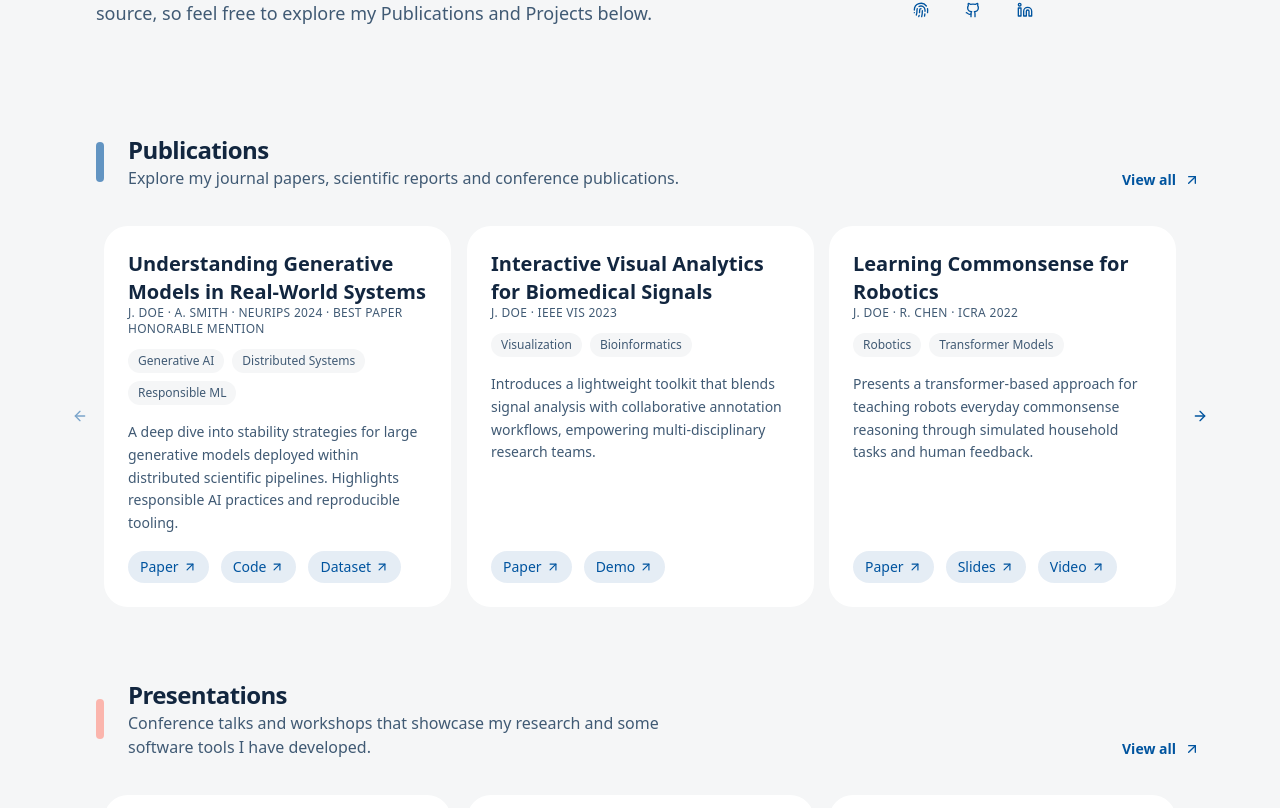
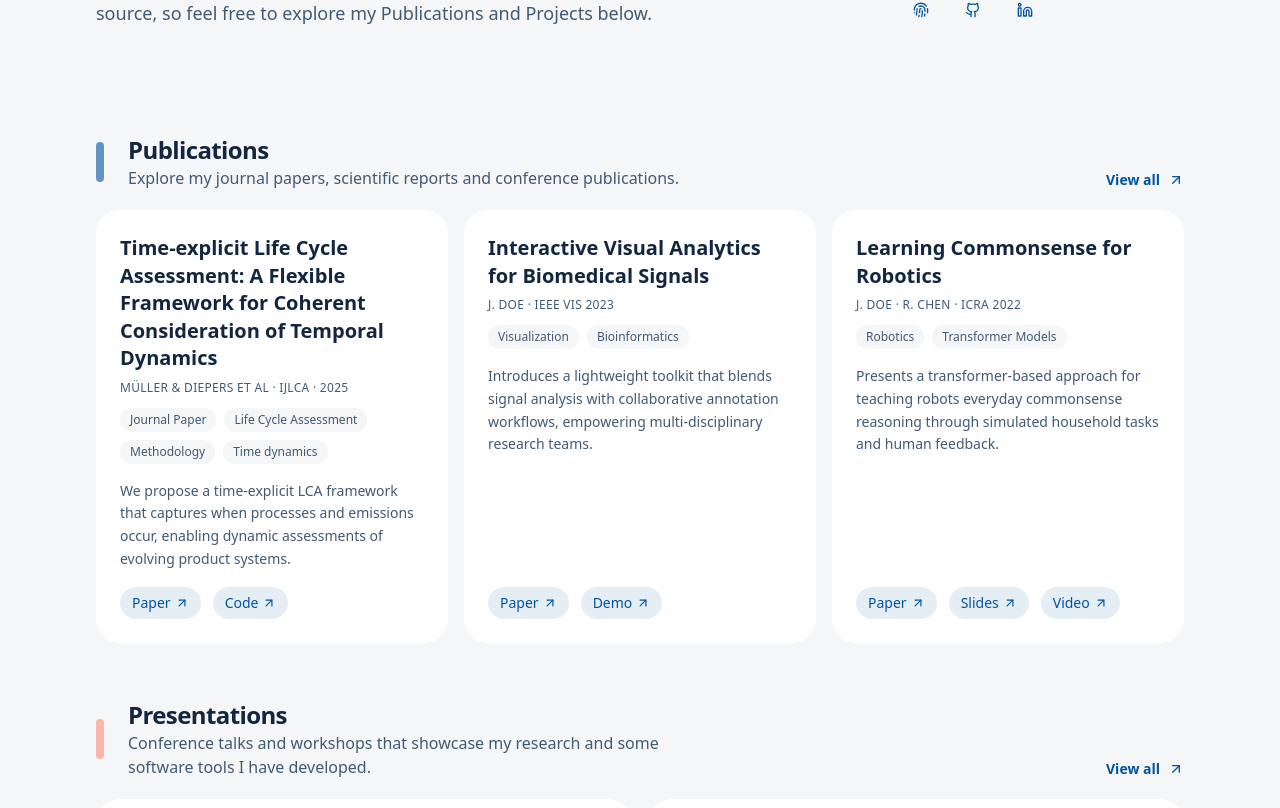
Before and after one commit to TimoDiepers/nextjs-portfolio, a Next.js app: page / in a window 1280 px wide. Shown: the part 332-1140 px from the top of the page. Built offline with nearby package versions, Linux system fonts and the light colour scheme.

Commit message:
fix card peaking and animiations

```diff
--- a/app/page.tsx
+++ b/app/page.tsx
@@ -1,8 +1,9 @@
 'use client';
 
-import React, { useState, useCallback } from 'react';
+import React, { useState, useCallback, useRef, useEffect } from 'react';
 import { ArrowUpRight } from 'lucide-react';
-import { motion, type Variants } from 'framer-motion';
+import { motion, type Variants, useAnimationControls, useInView } from 'framer-motion';
+import { cn } from '@/lib/utils';
 import Hero from '@/components/hero';
 import ContentCard from '@/components/content-card';
 import type { ContentItem } from '@/lib/content';
@@ -15,8 +16,6 @@ import {
   Carousel,
   CarouselContent,
   CarouselItem,
-  CarouselNext,
-  CarouselPrevious,
 } from '@/components/ui/carousel';
 
 type FeaturedSectionProps = {
@@ -31,20 +30,31 @@ type FeaturedSectionProps = {
 const MotionHeaderShell = motion.create('div');
 const MotionLinkShell = motion.create('div');
 const MotionSection = motion.create('section');
+const MotionGrid = motion.create('div');
 
 const CARD_STAGGER_GROUP = 3;
-const CARD_STAGGER_DELAY = 0.12;
+const CARD_STAGGER_DELAY = 0.075;
+const CARD_OVERLAP_DELAY = 0.1;
 
 // Reset the stagger every few cards so carousel slides stay snappy.
 const getCardStaggerDelay = (index: number) =>
   (index % CARD_STAGGER_GROUP) * CARD_STAGGER_DELAY;
 
-const sectionVariants: Variants = {
-  hidden: { opacity: 0, y: 24 },
+const headerVariants: Variants = {
+  hidden: { opacity: 0, y: 12 },
   visible: (delay: number) => ({
     opacity: 1,
     y: 0,
-    transition: { duration: 0.35, ease: [0.16, 1, 0.3, 1], delay },
+    transition: { duration: 0.3, ease: 'easeOut', delay },
+  }),
+};
+
+const linkVariants: Variants = {
+  hidden: { opacity: 0, y: 12 },
+  visible: (delay: number) => ({
+    opacity: 1,
+    y: 0,
+    transition: { duration: 0.3, ease: 'easeOut', delay },
   }),
 };
 
@@ -58,19 +68,59 @@ const FeaturedSection: React.FC<FeaturedSectionProps & { isReady: boolean; delay
   isReady,
   delay,
 }) => {
+  const sectionRef = useRef<HTMLDivElement | null>(null);
+  const isSectionInView = useInView(sectionRef, { once: true, amount: 0.3 });
+  const shouldAnimate = isReady && isSectionInView;
+  const itemCount = items.length;
+  const shouldPeekNextCard = itemCount >= 3;
+  const headerControls = useAnimationControls();
+  const linkControls = useAnimationControls();
+  const hasStartedAnimationRef = useRef(false);
+  const [cardsActive, setCardsActive] = useState(false);
+
+  useEffect(() => {
+    if (!shouldAnimate || hasStartedAnimationRef.current) {
+      return;
+    }
+
+    hasStartedAnimationRef.current = true;
+
+    void headerControls.start('visible');
+    void linkControls.start('visible');
+
+    const startDelayMs = Math.max(0, (delay + CARD_OVERLAP_DELAY) * 1000);
+    const timer = window.setTimeout(() => setCardsActive(true), startDelayMs);
+
+    return () => {
+      window.clearTimeout(timer);
+    };
+  }, [shouldAnimate, headerControls, linkControls, delay]);
+
+  const carouselViewportClass = shouldPeekNextCard ? 'px-6 sm:px-6' : 'px-6 sm:px-6';
+  const carouselContentClass = cn(
+    'ml-0 gap-4 py-4',
+    shouldPeekNextCard ? 'pr-16' : 'pr-0'
+  );
+
+  const carouselItemClass = shouldPeekNextCard
+    ? 'basis-[75vw] pl-0 sm:basis-[70vw] md:basis-[45%]'
+    : itemCount === 2
+      ? 'basis-[75vw] pl-0 sm:basis-[70vw] md:basis-[calc(50%-0.5rem)]'
+      : 'basis-full pl-0 sm:basis-full md:basis-full';
+
   return (
     <MotionSection
+      ref={sectionRef}
       id={id}
       className="space-y-5"
-      variants={sectionVariants}
-      initial="hidden"
-      animate={isReady ? 'visible' : 'hidden'}
-      custom={delay}
     >
       <div className="flex flex-col gap-4 sm:flex-row sm:items-end sm:justify-between">
         <MotionHeaderShell
-          animate={isReady ? { opacity: 1, y: 0, transition: { duration: 0.35, ease: 'easeOut', delay: delay} } : { opacity: 0, y: 12 }}
-          className="flex items-center gap-3 sm:gap-6"
+          variants={headerVariants}
+          initial="hidden"
+          animate={headerControls}
+          custom={delay}
+          className="flex items-center gap-3 sm:gap-6 opacity-0"
         >
           <span className={`inline-flex pl-2 h-10 w-1.5 rounded-full ${accentClass}`} />
           <div>
@@ -83,8 +133,11 @@ const FeaturedSection: React.FC<FeaturedSectionProps & { isReady: boolean; delay
           </div>
         </MotionHeaderShell>
         <MotionLinkShell
-          animate={isReady ? { opacity: 1, transition: { duration: 0.35, ease: 'easeOut', delay: delay} } : { opacity: 0}}
-          className="inline-flex translate-x-4 opacity-0"
+          variants={linkVariants}
+          initial="hidden"
+          animate={linkControls}
+          custom={delay}
+          className="inline-flex opacity-0"
         >
           <a
             href={seeAllHref}
@@ -97,27 +150,44 @@ const FeaturedSection: React.FC<FeaturedSectionProps & { isReady: boolean; delay
       </div>
       <Carousel
         opts={{ align: 'start', containScroll: 'trimSnaps' }}
-        className="relative w-full"
+        className="relative w-full lg:hidden"
       >
         <CarouselContent
-          viewportClassName="px-6 sm:px-2"
-          className="ml-0 gap-4 py-4"
+          viewportClassName={carouselViewportClass}
+          className={carouselContentClass}
         >
           {items.map((item, index) => (
             <CarouselItem
               key={item.id}
-              className="basis-full pl-0 sm:basis-[calc((100%-1rem)/2)] lg:basis-[calc((100%-2rem)/3)]"
+              className={carouselItemClass}
             >
-              <ContentCard item={item} delay={getCardStaggerDelay(index)} />
+              <ContentCard
+                item={item}
+                delay={getCardStaggerDelay(index)}
+                isActive={cardsActive}
+              />
             </CarouselItem>
           ))}
         </CarouselContent>
-        <CarouselPrevious className="hidden -left-8 md:inline-flex" />
-        <CarouselNext className="hidden -right-8 md:inline-flex" />
       </Carousel>
+      <MotionGrid className="hidden w-full items-stretch gap-4 lg:flex lg:flex-nowrap">
+        {items.map((item, index) => (
+          <div key={`grid-${item.id}`} className="flex-1 min-w-0">
+            <ContentCard
+              item={item}
+              delay={getCardStaggerDelay(index)}
+              isActive={cardsActive}
+            />
+          </div>
+        ))}
+      </MotionGrid>
     </MotionSection>
   );
 };
+
+const featuredPublications = publications.filter((item) => item.featured);
+const featuredPresentations = presentations.filter((item) => item.featured);
+const featuredCodingProjects = codingProjects.filter((item) => item.featured);
 
 const PersonalSite = () => {
   const [heroReady, setHeroReady] = useState(false);
@@ -147,7 +217,7 @@ const PersonalSite = () => {
             id="featured-publications"
             title="Publications"
             description="Explore my journal papers, scientific reports and conference publications."
-            items={publications}
+            items={featuredPublications}
             seeAllHref="/publications"
             accentClass="bg-chart-1/60"
             isReady={heroReady}
@@ -157,7 +227,7 @@ const PersonalSite = () => {
             id="featured-presentations"
             title="Presentations"
             description="Conference talks and workshops that showcase my research and some software tools I have developed."
-            items={presentations}
+            items={featuredPresentations}
             seeAllHref="/presentations"
             accentClass="bg-chart-3/60"
             isReady={heroReady}
@@ -167,7 +237,7 @@ const PersonalSite = () => {
             id="featured-coding"
             title="Coding Projects"
             description="Software packages, scripts, web applications and other tools I've worked on."
-            items={codingProjects}
+            items={featuredCodingProjects}
             seeAllHref="/coding"
             accentClass="bg-chart-5/60"
             isReady={heroReady}
--- a/components/content-card.tsx
+++ b/components/content-card.tsx
@@ -7,40 +7,45 @@ import { motion, useReducedMotion } from 'framer-motion';
 import { Card, CardContent } from '@/components/ui/card';
 import type { ContentItem } from '@/lib/content';
 
-const MotionShell = motion.create('div');
-
 type ContentCardProps = {
   item: ContentItem;
   delay?: number;
+  disableAnimation?: boolean;
+  isActive?: boolean;
 };
 
-const ContentCard = ({ item, delay = 0 }: ContentCardProps) => {
+const ContentCard = ({
+  item,
+  delay = 0,
+  disableAnimation = false,
+  isActive,
+}: ContentCardProps) => {
   const shouldReduceMotion = useReducedMotion();
+  const shouldAnimate = !(disableAnimation || shouldReduceMotion);
+  const usesParentTrigger = shouldAnimate && typeof isActive === 'boolean';
 
   const transition = useMemo(
     () => ({
       duration: 0.35,
       ease: 'easeOut' as const,
-      delay: shouldReduceMotion ? 0 : delay,
+      delay: shouldAnimate ? delay : 0,
     }),
-    [delay, shouldReduceMotion]
+    [delay, shouldAnimate]
   );
 
-  const initialState = shouldReduceMotion
-    ? { opacity: 1, y: 0 }
-    : { opacity: 0, y: 24 };
+  const variants = useMemo(
+    () => ({
+      hidden: { opacity: 0, y: 24 },
+      visible: { opacity: 1, y: 0, transition },
+    }),
+    [transition]
+  );
 
-  const animateInView = shouldReduceMotion
-    ? { opacity: 1, y: 0 }
-    : { opacity: 1, y: 0, transition };
+  const containerClassName = shouldAnimate
+    ? 'h-full will-change-transform opacity-0'
+    : 'h-full will-change-transform';
 
-  return (
-    <MotionShell
-      initial={initialState}
-      whileInView={animateInView}
-      viewport={{ once: true, amount: 0.35 }}
-      className="h-full opacity-0 will-change-transform"
-    >
+  const cardBody = (
     <Card className="group relative flex h-full flex-col rounded-3xl bg-card transition-colors transition-transform duration-500 hover:scale-[1.02]">
       <CardContent className="flex h-full flex-col gap-4 p-5 sm:p-6">
         {item.image ? (
@@ -62,7 +67,7 @@ const ContentCard = ({ item, delay = 0 }: ContentCardProps) => {
               {item.title}
             </h3>
             {item.meta ? (
-                <p className="text-xs uppercase tracking-wide text-muted-foreground">
+              <p className="text-xs uppercase tracking-wide text-muted-foreground pt-2">
                 {item.meta}
               </p>
             ) : null}
@@ -97,7 +102,39 @@ const ContentCard = ({ item, delay = 0 }: ContentCardProps) => {
         </div>
       </CardContent>
     </Card>
-    </MotionShell>
+  );
+
+  if (!shouldAnimate) {
+    return (
+      <motion.div initial={false} className="h-full will-change-transform">
+        {cardBody}
+      </motion.div>
+    );
+  }
+
+  if (usesParentTrigger) {
+    return (
+      <motion.div
+        variants={variants}
+        initial="hidden"
+        animate={isActive ? 'visible' : 'hidden'}
+        className={containerClassName}
+      >
+        {cardBody}
+      </motion.div>
+    );
+  }
+
+  return (
+    <motion.div
+      variants={variants}
+      initial="hidden"
+      whileInView="visible"
+      viewport={{ once: true, amount: 0.35 }}
+      className={containerClassName}
+    >
+      {cardBody}
+    </motion.div>
   );
 };
 
--- a/lib/content.ts
+++ b/lib/content.ts
@@ -17,15 +17,14 @@ export type ContentItem = {
 export const publications: ContentItem[] = [
   {
     id: 'generative-models-real-world',
-    title: 'Understanding Generative Models in Real-World Systems',
-    meta: 'J. Doe · A. Smith · NeurIPS 2024 · Best Paper Honorable Mention',
+    title: 'Time-explicit Life Cycle Assessment: A Flexible Framework for Coherent Consideration of Temporal Dynamics',
+    meta: 'Müller & Diepers et al · IJLCA · 2025',
     description:
-      'A deep dive into stability strategies for large generative models deployed within distributed scientific pipelines. Highlights responsible AI practices and reproducible tooling.',
-    topics: ['Generative AI', 'Distributed Systems', 'Responsible ML'],
+      'We propose a time-explicit LCA framework that captures when processes and emissions occur, enabling dynamic assessments of evolving product systems.',
+    topics: ['Journal Paper', 'Life Cycle Assessment', 'Methodology', 'Time dynamics'],
     links: [
       { label: 'Paper', href: '#' },
       { label: 'Code', href: '#' },
-      { label: 'Dataset', href: '#' },
     ],
     featured: true,
   },
@@ -54,6 +53,7 @@ export const publications: ContentItem[] = [
       { label: 'Slides', href: '#' },
       { label: 'Video', href: '#' },
     ],
+    featured: true,
   },
   {
     id: 'federated-safety-toolkit',
```
Lines whose indentation alone changed are shown as unchanged.
